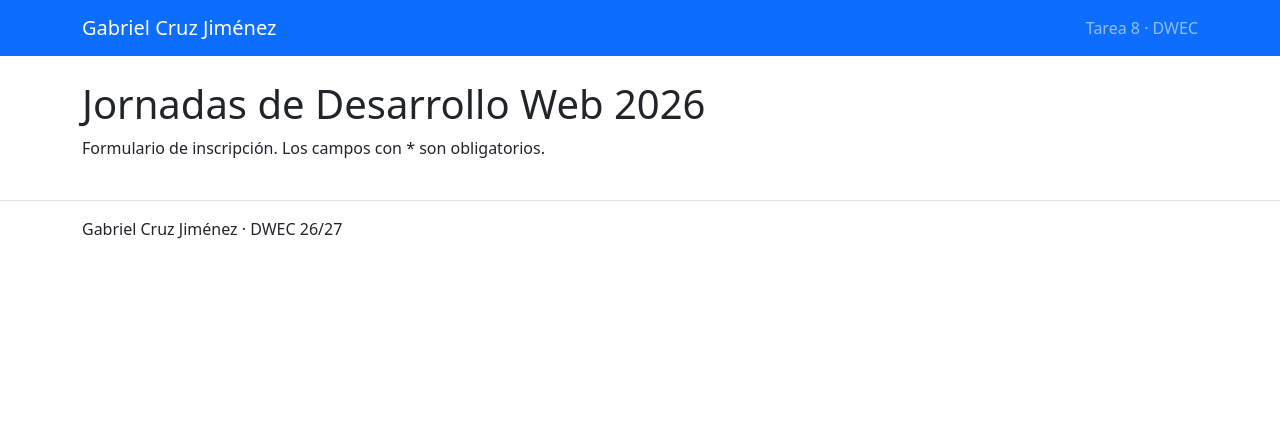
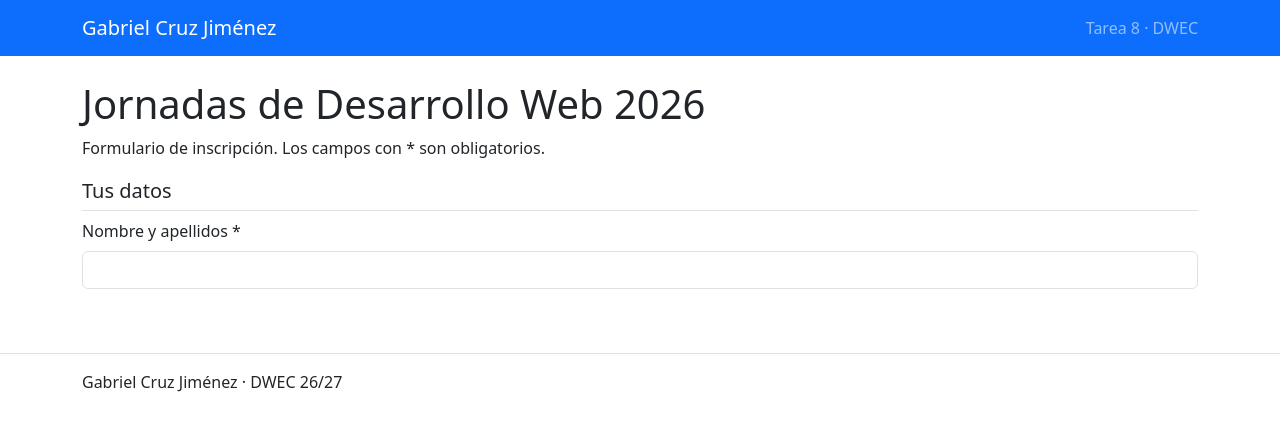
Before and after one commit to GabiCJ04/DesarrolloEntornoCliente, a plain HTML site: page tema08/index.html in a window 1280 px wide. Drawn offline with nearby package versions, Linux system fonts and the light colour scheme.

Commit message:
Añade el formulario y valida el nombre y los apellidos

```diff
--- a/tema08/index.html
+++ b/tema08/index.html
@@ -16,6 +16,19 @@
   <main class="container py-4">
     <h1>Jornadas de Desarrollo Web 2026</h1>
     <p>Formulario de inscripción. Los campos con * son obligatorios.</p>
+    <form id="inscripcion" action="recibido.html" method="get">
+      <fieldset class="mb-4">
+        <legend class="fs-5 border-bottom pb-1">Tus datos</legend>
+        <div class="mb-3">
+          <label for="nombre" class="form-label">Nombre y apellidos *</label>
+          <input type="text" class="form-control" id="nombre" name="nombre" autocomplete="name"
+                 required minlength="3" maxlength="60" pattern="[A-Za-zÁÉÍÓÚÜáéíóúüÑñ\- ]+"
+                 title="Entre 3 y 60 caracteres. Usa letras, espacios o guiones."
+                 aria-describedby="errorNombre">
+          <div id="errorNombre" class="invalid-feedback"></div>
+        </div>
+      </fieldset>
+    </form>
   </main>
   <footer class="border-top py-3">
     <div class="container">Gabriel Cruz Jiménez · DWEC 26/27</div>
```
